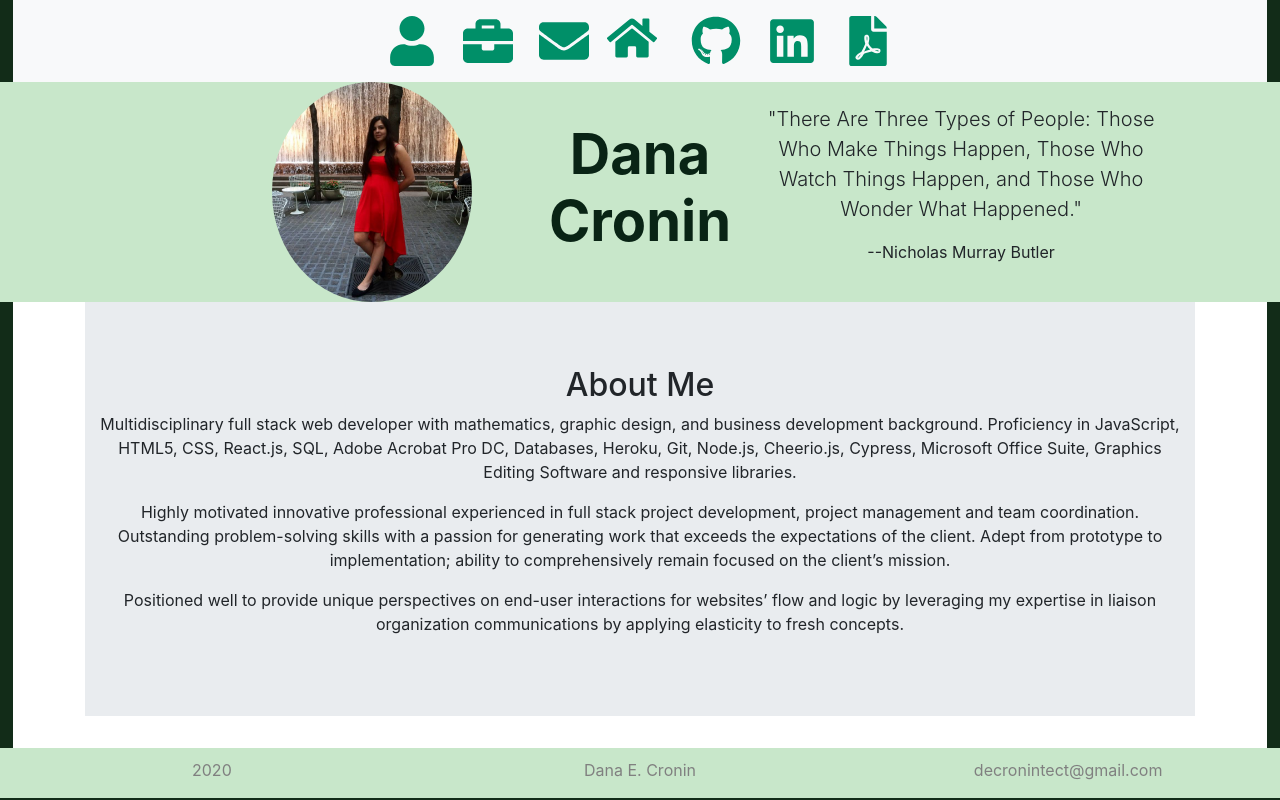
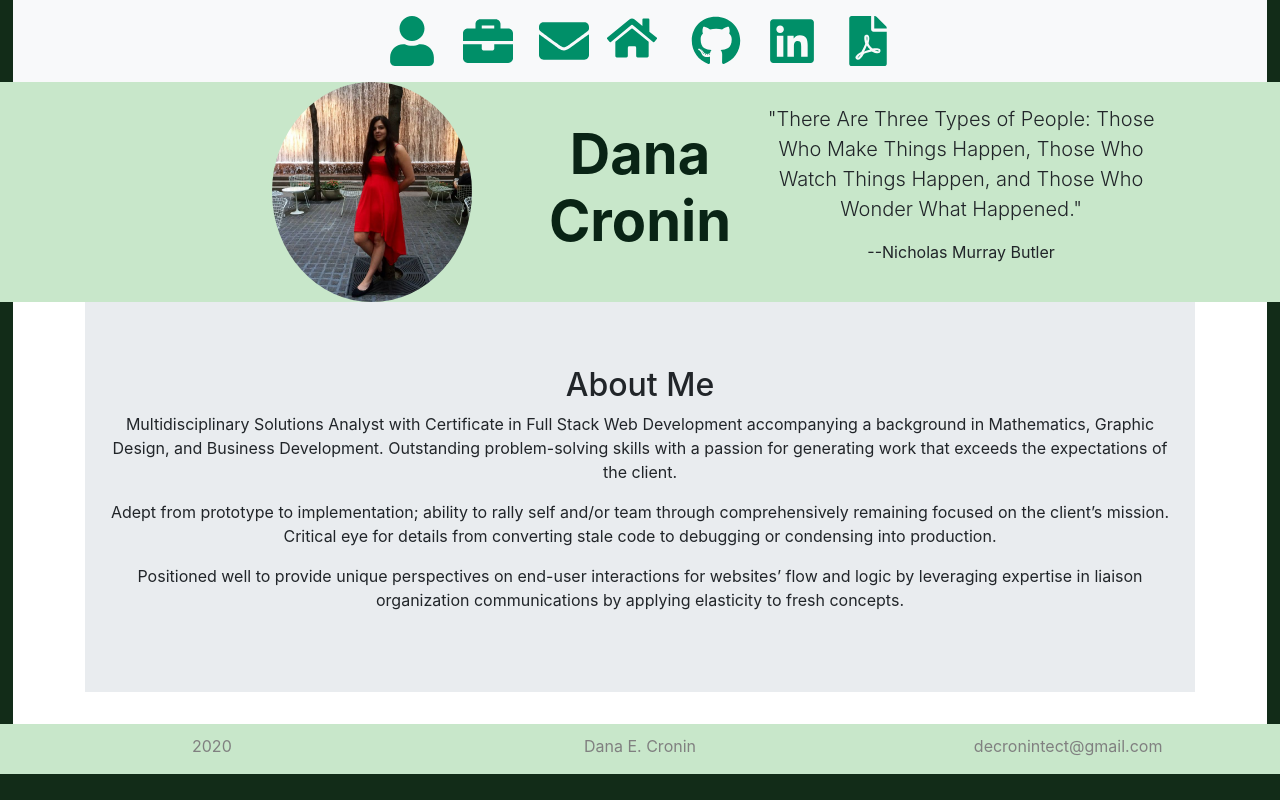
Before and after one commit to DECronin/decronin-reacttech, a React (Create React App) app: page /about in a window 1280 px wide. Built offline with nearby package versions, Linux system fonts and the light colour scheme.

Commit message:
updating branding statement

```diff
--- a/src/comonents/Bio/index.js
+++ b/src/comonents/Bio/index.js
@@ -11,9 +11,9 @@ function Bio() {
                         <h2>About Me</h2>
                     </div>
                     <div id="bio-text">
-                        <p>Multidisciplinary full stack web developer with mathematics, graphic design, and business development background. Proficiency in JavaScript, HTML5, CSS, React.js, SQL, Adobe Acrobat Pro DC, Databases, Heroku, Git, Node.js, Cheerio.js, Cypress, Microsoft Office Suite, Graphics Editing Software and responsive libraries.</p>
-                        <p>Highly motivated innovative professional experienced in full stack project development, project management and team coordination. Outstanding problem-solving skills with a passion for generating work that exceeds the expectations of the client. Adept from prototype to implementation; ability to comprehensively remain focused on the client’s mission.</p>
-                        <p>Positioned well to provide unique perspectives on end-user interactions for websites’ flow and logic by leveraging my expertise in liaison organization communications by applying elasticity to fresh concepts.</p>
+                        <p>Multidisciplinary Solutions Analyst with Certificate in Full Stack Web Development accompanying a background in Mathematics, Graphic Design, and Business Development. Outstanding problem-solving skills with a passion for generating work that exceeds the expectations of the client.</p>
+                        <p>Adept from prototype to implementation; ability to rally self and/or team through comprehensively remaining focused on the client’s mission. Critical eye for details from converting stale code to debugging or condensing into production.</p>
+                        <p>Positioned well to provide unique perspectives on end-user interactions for websites’ flow and logic by leveraging expertise in liaison organization communications by applying elasticity to fresh concepts.</p>
                     </div>
                 </div>
             </div>
```
